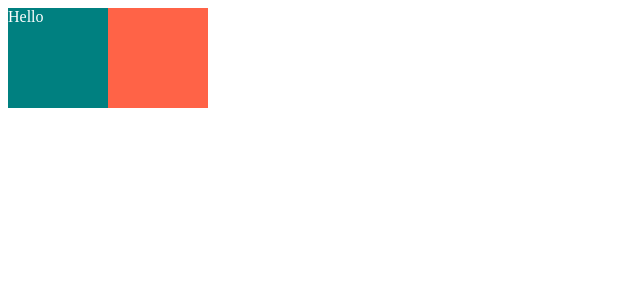
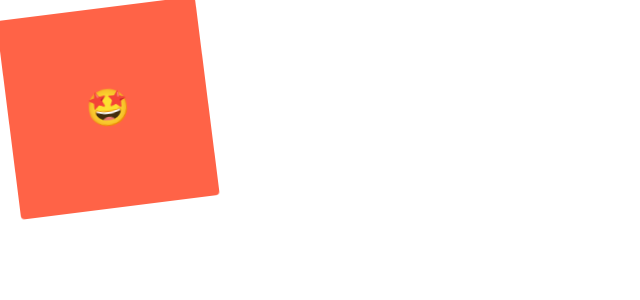
Before and after one commit to madmanforces/COIN-TRACKER, a React (Create React App) app: page / in a window 1280 px wide. Shown: the top 300 px of the page, without its empty margins (0-640 px from the left). Built offline with nearby package versions, Linux system fonts and the light colour scheme.

Commit message:
style components

```diff
--- a/src/App.js
+++ b/src/App.js
@@ -1,30 +1,48 @@
-import styled from "styled-components";
+import styled, { keyframes } from "styled-components";
 
-const Father = styled.div`
+const Wrapper = styled.div`
   display: flex;
 `;
-const BoxOne = styled.div`
-  background-color: teal;
-  width: 100px;
-  height: 100px;
+const rotationAnimation = keyframes`
+  0% {
+    transform:rotate(0deg);
+    border-radius:0px;
+  }
+  50% {
+    border-radius:100px;
+  }
+  100%{
+    transform:rotate(360deg);
+    border-radius:0px;
+  }
 `;
-const BoxTwo = styled.div`
+
+const Box = styled.div`
+  height: 200px;
+  width: 200px;
   background-color: tomato;
-  width: 100px;
-  height: 100px;
-`;
-const Text = styled.span`
-  color: white;
+  display: flex;
+  justify-content: center;
+  align-items: center;
+  animation: ${rotationAnimation} 1s linear infinite;
+  span {
+    font-size: 36px;
+    &:hover {
+      font-size: 48px;
+    }
+    &:active {
+      opacity: 0;
+    }
+  }
 `;
 
 function App() {
   return (
-    <Father>
-      <BoxOne>
-        <Text>Hello</Text>
-      </BoxOne>
-      <BoxTwo />
-    </Father>
+    <Wrapper>
+      <Box>
+        <span>🤩</span>
+      </Box>
+    </Wrapper>
   );
 }
 
```
